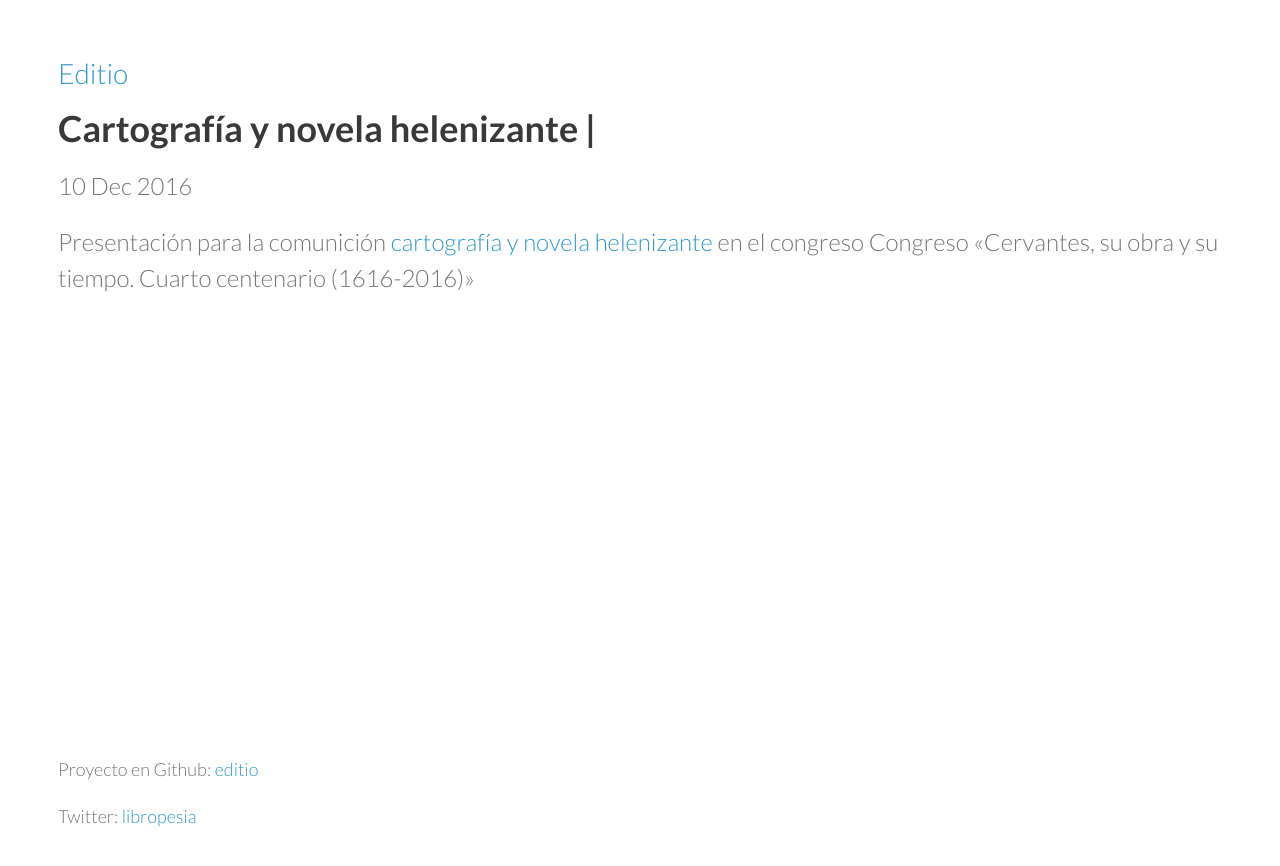
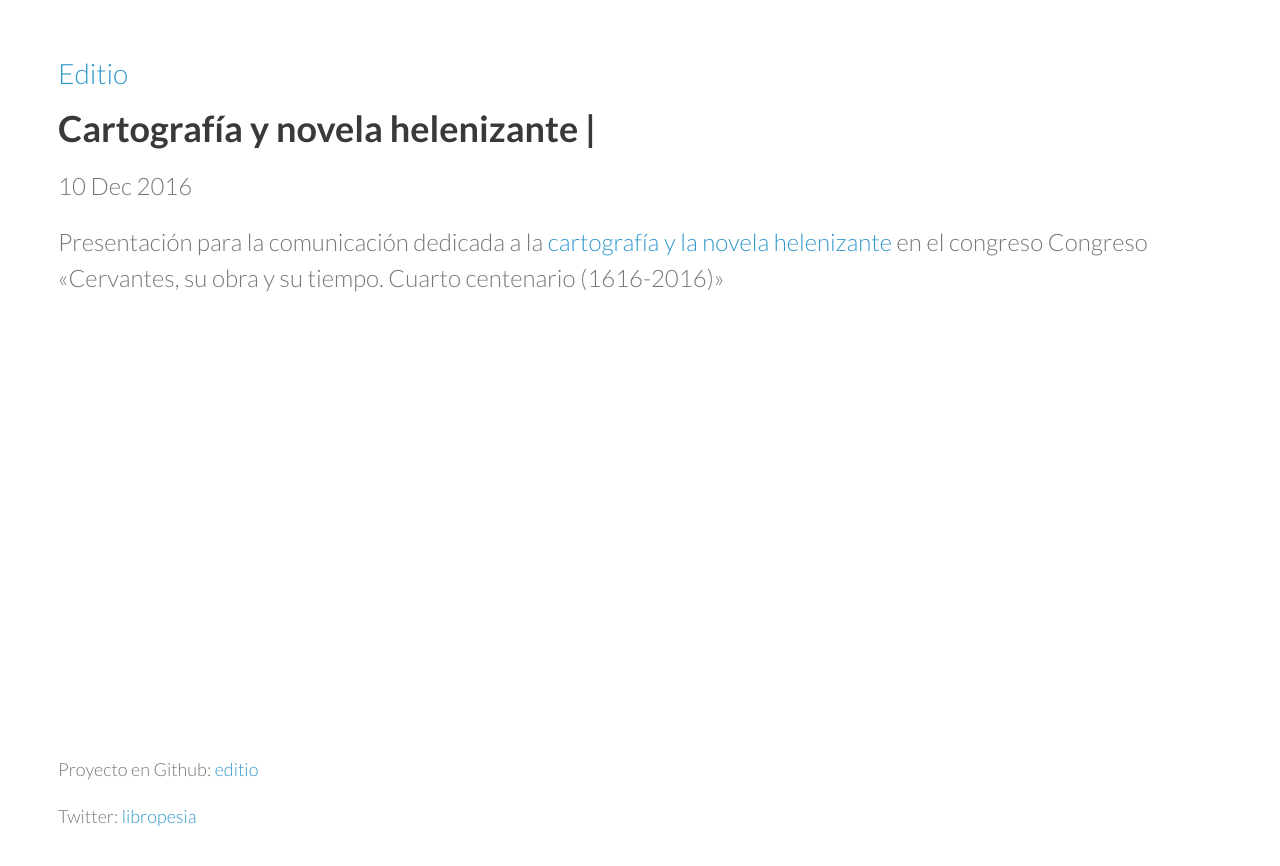
Before and after one commit to editio/editio.github.io, a Jekyll site: the page built from _posts/2016-12-10-cartograf-a-y-novela-helenizante.md, in a window 1280 px wide. Shown: the top 866 px of the page. Built offline with Jekyll 4.4.1, drawn with Linux system fonts in a browser that asks for light colours.

Commit message:
Updated 2016-12-10-cartograf-a-y-novela-helenizante.md

```diff
--- a/_posts/2016-12-10-cartograf-a-y-novela-helenizante.md
+++ b/_posts/2016-12-10-cartograf-a-y-novela-helenizante.md
@@ -5,4 +5,4 @@ title: Cartografía y novela helenizante
 ---
 
 
-Presentación para la comunición [cartografía y novela helenizante](http://editio.github.io/slides/semprilis-mapas#/portada) en el congreso Congreso  «Cervantes, su obra y su tiempo. Cuarto centenario (1616-2016)»
+Presentación para la comunicación dedicada a la [cartografía y la novela helenizante](http://editio.github.io/slides/semprilis-mapas#/portada) en el congreso Congreso  «Cervantes, su obra y su tiempo. Cuarto centenario (1616-2016)»
```
